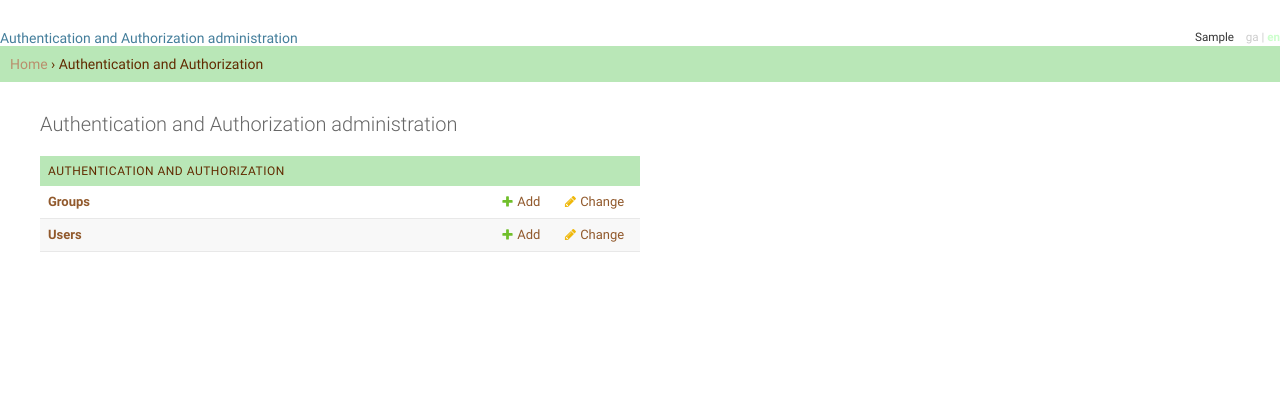
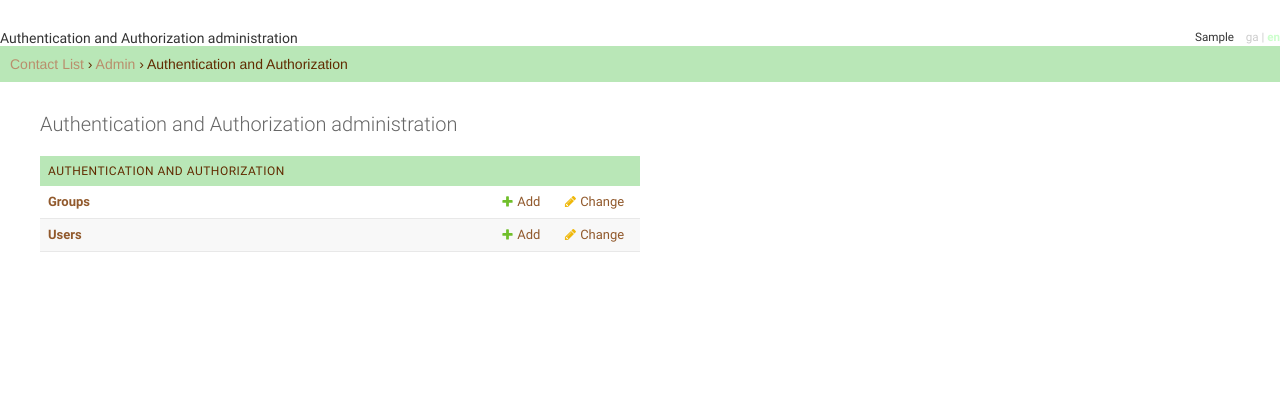
Before and after one commit to lucas42/lucos_contacts, a Django app: page /admin/auth/ in a window 1280 px wide. Shown: the top 420 px of the page. Run offline with Django 3.2, Linux system fonts and the light colour scheme; the visitor is signed in with stand-in values (Sample User, id 1); parts of the project's set-up code (start-up, migrations or seed data) failed here and were passed over.

Commit message:
link to homepage in breadcrumbs nav, rather than navbar

```diff
--- a/app/templates/admin/app_index.html
+++ b/app/templates/admin/app_index.html
@@ -7,7 +7,8 @@
 {% block breadcrumbs %}
 <nav id="subnav">
 	<div class="breadcrumbs">
-<a href="{% url 'admin:index' %}">{% trans 'Home' %}</a>
+		<a href="/">{% trans 'Contact List' %}</a>
+		&rsaquo; <a href="{% url 'admin:index' %}">{% trans 'Admin' %}</a>
 		&rsaquo;
 		{% for app in app_list %}
 		{{ app.name }}
--- a/app/templates/admin/auth/user/change_password.html
+++ b/app/templates/admin/auth/user/change_password.html
@@ -10,7 +10,8 @@
 {% if not is_popup %}
 {% block breadcrumbs %}
 <div class="breadcrumbs">
-<a href="{% url 'admin:index' %}">{% trans 'Home' %}</a>
+<a href="/">{% trans 'Contact List' %}</a>
+&rsaquo; <a href="{% url 'admin:index' %}">{% trans 'Admin' %}</a>
 &rsaquo; <a href="{% url 'admin:app_list' app_label=opts.app_label %}">{{ opts.app_config.verbose_name }}</a>
 &rsaquo; <a href="{% url opts|admin_urlname:'changelist' %}">{{ opts.verbose_name_plural|capfirst }}</a>
 &rsaquo; <a href="{% url opts|admin_urlname:'change' original.pk|admin_urlquote %}">{{ original|truncatewords:"18" }}</a>
--- a/app/templates/admin/base.html
+++ b/app/templates/admin/base.html
@@ -25,14 +25,18 @@
 
     {% include "navbar.html" %}
     {% block breadcrumbs %}
-    <div class="breadcrumbs">
-    <a href="{% url 'admin:index' %}">{% trans 'Home' %}</a>
-    {% if title %} &rsaquo; {{ title }}{% endif %}
+
+    <nav id="subnav">
+        <div class="breadcrumbs">
+            <a href="/">{% trans 'Contact List' %}</a>
+            &rsaquo; <a href="{% url 'admin:index' %}">{% trans 'Admin' %}</a>
+            {% if title %} &rsaquo; {{ title }}{% endif %}
             {% block userlinks %}
                 <a href="{% url 'admin:logout' %}">{% trans 'Log out' %}</a>
             {% endblock %}
-        {% block object-tools %}{% endblock %}
-    </div>
+            {% block object-tools %}{% endblock %}
+        </div>
+    </nav>
     {% endblock %}
     {% endif %}
 
--- a/app/templates/admin/delete_confirmation.html
+++ b/app/templates/admin/delete_confirmation.html
@@ -10,13 +10,16 @@
 {% block bodyclass %}{{ block.super }} app-{{ opts.app_label }} model-{{ opts.model_name }} delete-confirmation{% endblock %}
 
 {% block breadcrumbs %}
+<nav id="subnav">
     <div class="breadcrumbs">
-<a href="{% url 'admin:index' %}">{% trans 'Home' %}</a>
+        <a href="/">{% trans 'Contact List' %}</a>
+        &rsaquo; <a href="{% url 'admin:index' %}">{% trans 'Admin' %}</a>
         &rsaquo; <a href="{% url 'admin:app_list' app_label=opts.app_label %}">{{ opts.app_config.verbose_name }}</a>
         &rsaquo; <a href="{% url opts|admin_urlname:'changelist' %}">{{ opts.verbose_name_plural|capfirst|escape }}</a>
         &rsaquo; <a href="{% url opts|admin_urlname:'change' object.pk|admin_urlquote %}">{{ object|truncatewords:"18" }}</a>
         &rsaquo; {% trans 'Delete' %}
     </div>
+</nav>
 {% endblock %}
 
 {% block content %}
--- a/app/templates/admin/index.html
+++ b/app/templates/admin/index.html
@@ -7,7 +7,14 @@
 
 {% block bodyclass %}{{ block.super }} dashboard{% endblock %}
 
-{% block breadcrumbs %}{% endblock %}
+{% block breadcrumbs %}
+<nav id="subnav">
+    <div class="breadcrumbs">
+        <a href="/">{% trans 'Contact List' %}</a>
+        &rsaquo; {% trans 'Admin' %}
+    </div>
+</nav>
+{% endblock %}
 
 {% block content %}
 <div id="content-main">
--- a/app/templates/admin/object_history.html
+++ b/app/templates/admin/object_history.html
@@ -2,13 +2,16 @@
 {% load i18n admin_urls %}
 
 {% block breadcrumbs %}
+<nav id="subnav">
     <div class="breadcrumbs">
-<a href="{% url 'admin:index' %}">{% trans 'Home' %}</a>
+        <a href="/">{% trans 'Contact List' %}</a>
+        &rsaquo; <a href="{% url 'admin:index' %}">{% trans 'Admin' %}</a>
         &rsaquo; <a href="{% url 'admin:app_list' app_label=opts.app_label %}">{{ opts.app_config.verbose_name }}</a>
         &rsaquo; <a href="{% url opts|admin_urlname:'changelist' %}">{{ module_name }}</a>
         &rsaquo; <a href="{% url opts|admin_urlname:'change' object.pk|admin_urlquote %}">{{ object|truncatewords:"18" }}</a>
         &rsaquo; {% trans 'History' %}
     </div>
+</nav>
 {% endblock %}
 
 {% block content %}
--- a/app/templates/navbar.html
+++ b/app/templates/navbar.html
@@ -1,7 +1,7 @@
 
     <!-- Navbar -->
     <lucos-navbar bg-colour="#044E00">
-        <a href="/">{{ title }}</a>
+        {{ title }}
         {% include "language-selector.html" %}
         {% block usertools %}
         {% if has_permission %}
--- a/app/templates/resources/style.css
+++ b/app/templates/resources/style.css
@@ -320,7 +320,7 @@ h2 { text-align: center; }
 }
 
 /* Admin site */
-div.breadcrumbs { background: none; color: #612B00; padding: 5px; border: none; font-size: 14px; text-align: left; margin: 5px; }
+div.breadcrumbs { background: none; color: #612B00; padding: 5px; border: none; font-size: 14px; text-align: left; margin: 5px; font-family: "Helvetica Neue", sans-serif; }
 div.breadcrumbs a { color: #B98E6C; }
 div.breadcrumbs a:hover { color: inherit; }
 .module h2, .module caption, .inline-group h2 { background: #B9E7B7; color: #612B00; }
```
Also changed, not shown: app/templates/admin/500.html (+7 -4 lines), app/templates/admin/change_form.html (+7 -7 lines), app/templates/admin/change_list.html (+6 -5 lines), app/templates/admin/delete_selected_confirmation.html (+9 -6 lines), app/templates/admin/invalid_setup.html (+7 -4 lines), app/locale/ga/LC_MESSAGES/django.po. Lines whose indentation alone changed are shown as unchanged.
